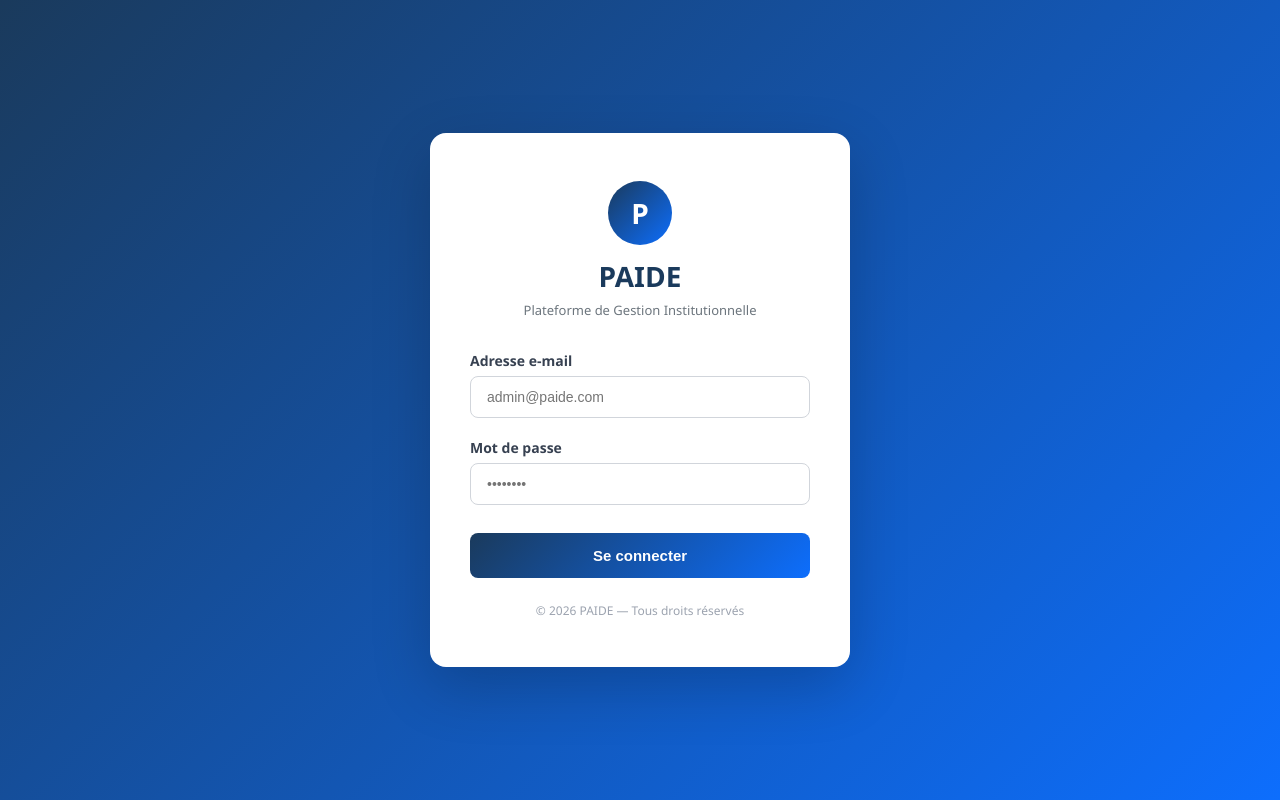
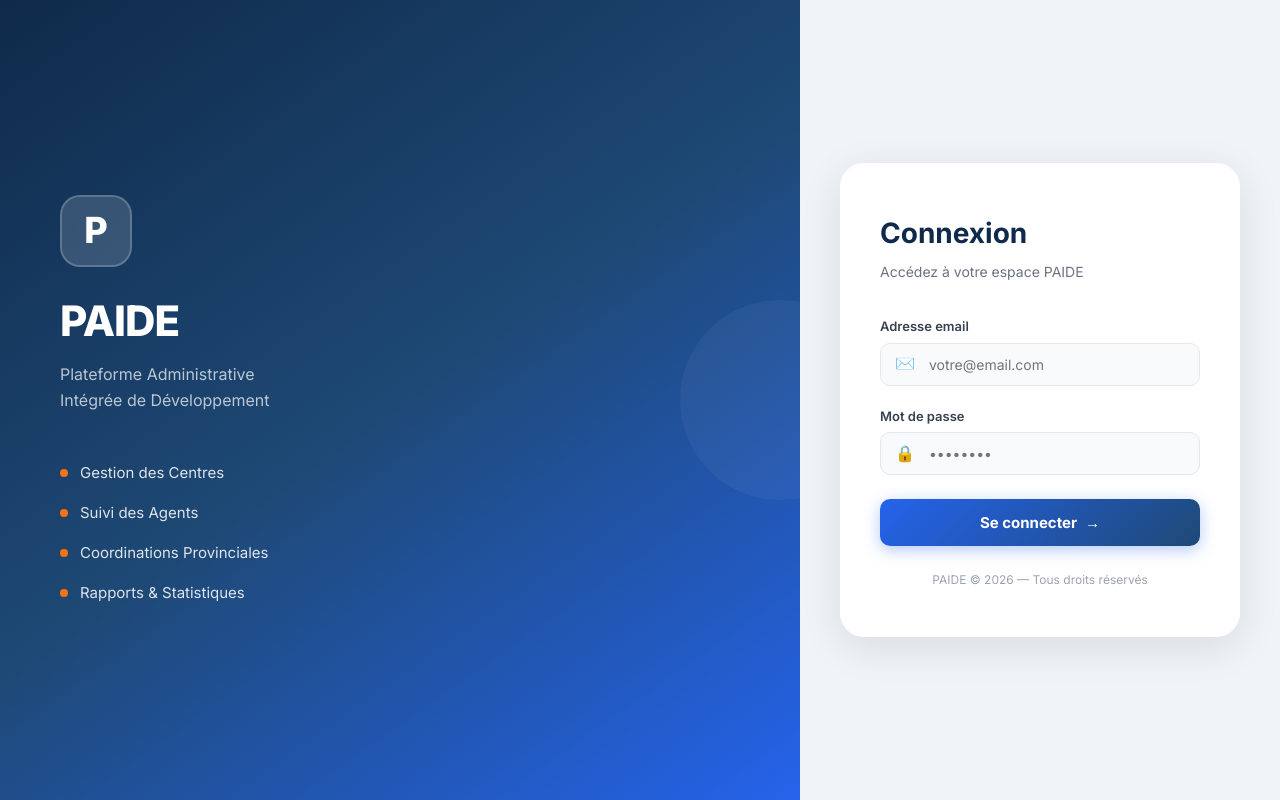
Before and after one commit to Yuuggyy/paide_v0, a React (Vite) app: page / in a window 1280 px wide. Built offline with nearby package versions, Linux system fonts and the light colour scheme; no server answers; the HTML template or start-up script is replaced by a standard one.

Commit message:
Auto-commit agent changes

```diff
--- a/src/components/auth/LoginPage.jsx
+++ b/src/components/auth/LoginPage.jsx
@@ -14,102 +14,183 @@ export default function LoginPage({ onLogin }) {
     const { data, error } = await signIn(email, password);
     if (error) {
       setError('Email ou mot de passe incorrect.');
+      setLoading(false);
     } else {
       onLogin(data.user);
     }
-    setLoading(false);
   };
 
   return (
-    <div style={styles.container}>
-      <div style={styles.card}>
-        <div style={styles.logo}>
-          <div style={styles.logoCircle}>P</div>
-          <h1 style={styles.title}>PAIDE</h1>
-          <p style={styles.subtitle}>Plateforme de Gestion Institutionnelle</p>
+    <div style={styles.wrapper}>
+      {/* Left panel */}
+      <div style={styles.left}>
+        <div style={styles.leftContent}>
+          <div style={styles.logoCircle}>
+            <span style={styles.logoLetter}>P</span>
+          </div>
+          <h1 style={styles.brand}>PAIDE</h1>
+          <p style={styles.brandSub}>Plateforme Administrative<br />Intégrée de Développement</p>
+          <div style={styles.features}>
+            {['Gestion des Centres', 'Suivi des Agents', 'Coordinations Provinciales', 'Rapports & Statistiques'].map((f, i) => (
+              <div key={i} style={styles.featureItem}>
+                <span style={styles.featureDot}></span>
+                <span>{f}</span>
+              </div>
+            ))}
+          </div>
+        </div>
+        <div style={styles.wave}></div>
+      </div>
+
+      {/* Right panel */}
+      <div style={styles.right}>
+        <div style={styles.formBox}>
+          <div style={styles.formHeader}>
+            <h2 style={styles.formTitle}>Connexion</h2>
+            <p style={styles.formSub}>Accédez à votre espace PAIDE</p>
           </div>
 
           <form onSubmit={handleSubmit} style={styles.form}>
-          <div style={styles.field}>
-            <label style={styles.label}>Adresse e-mail</label>
+            <div style={styles.fieldGroup}>
+              <label style={styles.label}>Adresse email</label>
+              <div style={styles.inputWrap}>
+                <span style={styles.inputIcon}>✉️</span>
                 <input
                   type="email"
                   value={email}
                   onChange={e => setEmail(e.target.value)}
-              placeholder="admin@paide.com"
+                  placeholder="votre@email.com"
+                  required
                   style={styles.input}
-              required
                 />
               </div>
-          <div style={styles.field}>
+            </div>
+
+            <div style={styles.fieldGroup}>
               <label style={styles.label}>Mot de passe</label>
+              <div style={styles.inputWrap}>
+                <span style={styles.inputIcon}>🔒</span>
                 <input
                   type="password"
                   value={password}
                   onChange={e => setPassword(e.target.value)}
                   placeholder="••••••••"
+                  required
                   style={styles.input}
-              required
                 />
               </div>
+            </div>
 
-          {error && <div style={styles.error}>{error}</div>}
+            {error && (
+              <div style={styles.errorBox}>
+                ⚠️ {error}
+              </div>
+            )}
 
-          <button type="submit" disabled={loading} style={styles.button}>
-            {loading ? 'Connexion...' : 'Se connecter'}
+            <button type="submit" disabled={loading} style={styles.submitBtn}>
+              {loading ? (
+                <span style={styles.loader}></span>
+              ) : (
+                <>Se connecter <span>→</span></>
+              )}
             </button>
           </form>
 
-        <p style={styles.footer}>© 2026 PAIDE — Tous droits réservés</p>
+          <p style={styles.footer}>
+            PAIDE © {new Date().getFullYear()} — Tous droits réservés
+          </p>
+        </div>
       </div>
     </div>
   );
 }
 
 const styles = {
-  container: {
+  wrapper: {
+    display: 'flex',
     minHeight: '100vh',
+    fontFamily: "'Inter', sans-serif",
+  },
+  left: {
+    flex: 1,
+    background: 'linear-gradient(145deg, #0f2a4a 0%, #1e4976 50%, #2563eb 100%)',
+    display: 'flex',
+    flexDirection: 'column',
+    justifyContent: 'center',
+    padding: '60px',
+    position: 'relative',
+    overflow: 'hidden',
+  },
+  leftContent: { position: 'relative', zIndex: 2 },
+  logoCircle: {
+    width: '72px', height: '72px',
+    borderRadius: '20px',
+    background: 'rgba(255,255,255,0.15)',
+    backdropFilter: 'blur(10px)',
+    border: '2px solid rgba(255,255,255,0.2)',
+    display: 'flex', alignItems: 'center', justifyContent: 'center',
+    marginBottom: '20px',
+  },
+  logoLetter: { fontSize: '36px', fontWeight: '800', color: '#fff' },
+  brand: { fontSize: '42px', fontWeight: '800', color: '#fff', letterSpacing: '-1px', marginBottom: '8px' },
+  brandSub: { fontSize: '16px', color: 'rgba(255,255,255,0.7)', lineHeight: '1.6', marginBottom: '48px' },
+  features: { display: 'flex', flexDirection: 'column', gap: '16px' },
+  featureItem: { display: 'flex', alignItems: 'center', gap: '12px', color: 'rgba(255,255,255,0.85)', fontSize: '15px' },
+  featureDot: { width: '8px', height: '8px', borderRadius: '50%', background: '#f97316', flexShrink: 0 },
+  wave: {
+    position: 'absolute', right: '-80px', top: '50%', transform: 'translateY(-50%)',
+    width: '200px', height: '200px', borderRadius: '50%',
+    background: 'rgba(255,255,255,0.04)', zIndex: 1,
+  },
+  right: {
+    width: '480px',
     display: 'flex',
     alignItems: 'center',
     justifyContent: 'center',
-    background: 'linear-gradient(135deg, #1a3a5c 0%, #0d6efd 100%)',
-    fontFamily: "'Segoe UI', sans-serif",
+    background: '#f0f4f8',
+    padding: '40px',
   },
-  card: {
+  formBox: {
     background: '#fff',
-    borderRadius: '16px',
+    borderRadius: '24px',
     padding: '48px 40px',
     width: '100%',
-    maxWidth: '420px',
-    boxShadow: '0 20px 60px rgba(0,0,0,0.2)',
+    boxShadow: '0 10px 40px rgba(0,0,0,0.1)',
   },
-  logo: { textAlign: 'center', marginBottom: '32px' },
-  logoCircle: {
-    width: '64px', height: '64px', borderRadius: '50%',
-    background: 'linear-gradient(135deg, #1a3a5c, #0d6efd)',
-    color: '#fff', fontSize: '28px', fontWeight: 'bold',
-    display: 'flex', alignItems: 'center', justifyContent: 'center',
-    margin: '0 auto 12px',
+  formHeader: { marginBottom: '32px' },
+  formTitle: { fontSize: '28px', fontWeight: '700', color: '#0f2a4a', marginBottom: '6px' },
+  formSub: { fontSize: '14px', color: '#6b7280' },
+  form: { display: 'flex', flexDirection: 'column', gap: '20px' },
+  fieldGroup: { display: 'flex', flexDirection: 'column', gap: '6px' },
+  label: { fontSize: '13px', fontWeight: '600', color: '#374151' },
+  inputWrap: { display: 'flex', alignItems: 'center', background: '#f9fafb', border: '1.5px solid #e5e7eb', borderRadius: '10px', overflow: 'hidden', transition: 'border-color 0.2s' },
+  inputIcon: { padding: '0 14px', fontSize: '16px' },
+  input: {
+    flex: 1, padding: '12px 14px 12px 0',
+    border: 'none', background: 'transparent',
+    fontSize: '14px', color: '#111827',
+    fontFamily: "'Inter', sans-serif",
   },
-  title: { fontSize: '28px', fontWeight: '700', color: '#1a3a5c', margin: '0' },
-  subtitle: { fontSize: '13px', color: '#6c757d', marginTop: '6px' },
-  form: { display: 'flex', flexDirection: 'column', gap: '20px' },
-  field: { display: 'flex', flexDirection: 'column', gap: '6px' },
-  label: { fontSize: '14px', fontWeight: '600', color: '#374151' },
-  input: {
-    padding: '12px 16px', borderRadius: '8px',
-    border: '1.5px solid #d1d5db', fontSize: '14px',
-    outline: 'none', transition: 'border 0.2s',
+  errorBox: {
+    background: '#fef2f2', border: '1px solid #fecaca',
+    color: '#dc2626', padding: '10px 14px',
+    borderRadius: '8px', fontSize: '13px',
   },
-  error: {
-    background: '#fee2e2', color: '#dc2626',
-    padding: '10px 14px', borderRadius: '8px', fontSize: '13px',
+  submitBtn: {
+    background: 'linear-gradient(135deg, #2563eb, #1e4976)',
+    color: '#fff', border: 'none',
+    padding: '14px', borderRadius: '10px',
+    fontSize: '15px', fontWeight: '700',
+    display: 'flex', alignItems: 'center', justifyContent: 'center', gap: '8px',
+    boxShadow: '0 4px 16px rgba(37,99,235,0.35)',
+    marginTop: '4px',
   },
-  button: {
-    background: 'linear-gradient(135deg, #1a3a5c, #0d6efd)',
-    color: '#fff', padding: '14px', borderRadius: '8px',
-    border: 'none', fontSize: '15px', fontWeight: '600',
-    cursor: 'pointer', marginTop: '8px',
+  loader: {
+    width: '20px', height: '20px',
+    border: '2px solid rgba(255,255,255,0.3)',
+    borderTop: '2px solid #fff',
+    borderRadius: '50%',
+    animation: 'spin 0.8s linear infinite',
   },
-  footer: { textAlign: 'center', marginTop: '24px', fontSize: '12px', color: '#9ca3af' },
+  footer: { textAlign: 'center', fontSize: '12px', color: '#9ca3af', marginTop: '24px' },
 };
--- a/src/components/layout/Sidebar.jsx
+++ b/src/components/layout/Sidebar.jsx
@@ -1,99 +1,174 @@
 import { useState } from 'react';
 
 const MENU_ITEMS = [
-  { key: 'centres', label: 'Centres', icon: '🏛️' },
-  { key: 'coordination', label: 'Coordinations', icon: '🗂️' },
-  { key: 'sous_coordination', label: 'Sous-Coordinations', icon: '📌' },
-  { key: 'agents', label: 'Agents', icon: '👥' },
-  { key: 'filieres', label: 'Filières', icon: '📚' },
-  { key: 'calendrier', label: 'Calendrier', icon: '📅' },
-  { key: 'rapports', label: 'Renseignements', icon: '📋' },
-  { key: 'parametres', label: 'Paramètres', icon: '⚙️' },
+  { key: 'centres',          label: 'Centres',            icon: '🏛️', color: '#2563eb' },
+  { key: 'coordination',     label: 'Coordinations',      icon: '🗂️', color: '#f97316' },
+  { key: 'sous_coordination',label: 'Sous-Coordinations', icon: '📌', color: '#22c55e' },
+  { key: 'agents',           label: 'Agents',             icon: '👥', color: '#2563eb' },
+  { key: 'filieres',         label: 'Filières',           icon: '📚', color: '#f97316' },
+  { key: 'calendrier',       label: 'Calendrier',         icon: '📅', color: '#22c55e' },
+  { key: 'rapports',         label: 'Renseignements',     icon: '📋', color: '#2563eb' },
+  { key: 'parametres',       label: 'Paramètres',         icon: '⚙️', color: '#6b7280' },
 ];
 
 export default function Sidebar({ currentPage, onNavigate, user, profile, onLogout }) {
   const [collapsed, setCollapsed] = useState(false);
 
   const roleLabel = {
-    national: 'Direction Nationale',
-    coordination: 'Coordination Provinciale',
-    sous_coordination: 'Sous-Coordination',
-    centre: 'Admin Centre',
+    national:         '🌍 Direction Nationale',
+    coordination:     '🗂️ Coordination Provinciale',
+    sous_coordination:'📌 Sous-Coordination',
+    centre:           '🏛️ Admin Centre',
   }[profile?.role] || 'Utilisateur';
 
-  // Filtrer le menu selon le rôle
   const visibleItems = MENU_ITEMS.filter(item => {
-    if (profile?.role === 'centre') {
+    if (profile?.role === 'centre')
       return ['agents', 'filieres', 'calendrier', 'rapports', 'parametres'].includes(item.key);
-    }
-    if (profile?.role === 'coordination' || profile?.role === 'sous_coordination') {
+    if (profile?.role === 'coordination' || profile?.role === 'sous_coordination')
       return ['centres', 'agents', 'rapports', 'parametres'].includes(item.key);
-    }
-    return true; // national voit tout
+    return true;
   });
 
   return (
-    <div style={{ ...styles.sidebar, width: collapsed ? '70px' : '240px' }}>
+    <div style={{ ...styles.sidebar, width: collapsed ? '72px' : '250px' }}>
+
+      {/* Logo */}
       <div style={styles.header}>
         <div style={styles.logoWrap}>
           <div style={styles.logoIcon}>P</div>
-          {!collapsed && <span style={styles.logoText}>PAIDE</span>}
+          {!collapsed && (
+            <div>
+              <div style={styles.logoText}>PAIDE</div>
+              <div style={styles.logoSub}>Manager</div>
+            </div>
+          )}
         </div>
         <button onClick={() => setCollapsed(!collapsed)} style={styles.collapseBtn}>
-          {collapsed ? '→' : '←'}
+          {collapsed ? '▶' : '◀'}
         </button>
       </div>
 
+      {/* User info */}
       {!collapsed && (
-        <div style={styles.userInfo}>
-          <div style={styles.userAvatar}>{user?.email?.[0]?.toUpperCase()}</div>
-          <div>
+        <div style={styles.userBox}>
+          <div style={styles.avatar}>
+            {(profile?.full_name || user?.email || 'U')[0].toUpperCase()}
+          </div>
+          <div style={{ minWidth: 0 }}>
             <div style={styles.userName}>{profile?.full_name || 'Admin'}</div>
             <div style={styles.userRole}>{roleLabel}</div>
           </div>
         </div>
       )}
 
+      {/* Nav */}
       <nav style={styles.nav}>
-        {visibleItems.map(item => (
+        {!collapsed && <div style={styles.navSection}>NAVIGATION</div>}
+        {visibleItems.map(item => {
+          const active = currentPage === item.key;
+          return (
             <button
               key={item.key}
               onClick={() => onNavigate(item.key)}
+              title={collapsed ? item.label : ''}
               style={{
                 ...styles.navItem,
-              ...(currentPage === item.key ? styles.navItemActive : {}),
+                ...(active ? { ...styles.navActive, borderLeft: `3px solid ${item.color}` } : {}),
+                justifyContent: collapsed ? 'center' : 'flex-start',
               }}
-            title={collapsed ? item.label : ''}
             >
-            <span style={styles.navIcon}>{item.icon}</span>
-            {!collapsed && <span style={styles.navLabel}>{item.label}</span>}
+              <span style={{ fontSize: '18px', flexShrink: 0 }}>{item.icon}</span>
+              {!collapsed && (
+                <span style={{ ...styles.navLabel, color: active ? '#fff' : 'rgba(255,255,255,0.7)' }}>
+                  {item.label}
+                </span>
+              )}
+              {!collapsed && active && <span style={styles.activeDot}></span>}
             </button>
-        ))}
+          );
+        })}
       </nav>
 
-      <button onClick={onLogout} style={styles.logoutBtn} title={collapsed ? 'Déconnexion' : ''}>
-        <span>🚪</span>
-        {!collapsed && <span>Déconnexion</span>}
+      {/* Logout */}
+      <div style={styles.footer}>
+        <button onClick={onLogout} style={{ ...styles.logoutBtn, justifyContent: collapsed ? 'center' : 'flex-start' }} title={collapsed ? 'Déconnexion' : ''}>
+          <span style={{ fontSize: '18px' }}>🚪</span>
+          {!collapsed && <span style={{ fontSize: '13px', fontWeight: '500' }}>Déconnexion</span>}
         </button>
+      </div>
     </div>
   );
 }
 
 const styles = {
-  sidebar: { height: '100vh', background: '#1a3a5c', color: '#fff', display: 'flex', flexDirection: 'column', transition: 'width 0.3s', overflow: 'hidden', position: 'fixed', left: 0, top: 0, zIndex: 100, fontFamily: "'Segoe UI', sans-serif" },
-  header: { display: 'flex', alignItems: 'center', justifyContent: 'space-between', padding: '20px 16px', borderBottom: '1px solid rgba(255,255,255,0.1)' },
+  sidebar: {
+    height: '100vh',
+    background: 'linear-gradient(180deg, #0f2a4a 0%, #1a3a5c 60%, #1e4976 100%)',
+    display: 'flex', flexDirection: 'column',
+    transition: 'width 0.25s cubic-bezier(0.4,0,0.2,1)',
+    overflow: 'hidden',
+    position: 'fixed', left: 0, top: 0,
+    zIndex: 100,
+    fontFamily: "'Inter', sans-serif",
+    boxShadow: '4px 0 24px rgba(0,0,0,0.15)',
+  },
+  header: {
+    display: 'flex', alignItems: 'center', justifyContent: 'space-between',
+    padding: '20px 16px',
+    borderBottom: '1px solid rgba(255,255,255,0.08)',
+  },
   logoWrap: { display: 'flex', alignItems: 'center', gap: '10px' },
-  logoIcon: { width: '36px', height: '36px', borderRadius: '8px', background: '#0d6efd', display: 'flex', alignItems: 'center', justifyContent: 'center', fontWeight: '700', fontSize: '18px', flexShrink: 0 },
-  logoText: { fontSize: '20px', fontWeight: '700', color: '#fff' },
-  collapseBtn: { background: 'none', border: 'none', color: '#94a3b8', cursor: 'pointer', fontSize: '16px', padding: '4px' },
-  userInfo: { display: 'flex', alignItems: 'center', gap: '10px', padding: '16px', background: 'rgba(255,255,255,0.05)' },
-  userAvatar: { width: '36px', height: '36px', borderRadius: '50%', background: '#0d6efd', display: 'flex', alignItems: 'center', justifyContent: 'center', fontWeight: '700', fontSize: '16px', flexShrink: 0 },
-  userName: { fontSize: '13px', fontWeight: '600', color: '#f1f5f9' },
-  userRole: { fontSize: '11px', color: '#94a3b8', marginTop: '2px' },
-  nav: { flex: 1, padding: '12px 8px', display: 'flex', flexDirection: 'column', gap: '4px', overflowY: 'auto' },
-  navItem: { display: 'flex', alignItems: 'center', gap: '12px', padding: '10px 12px', borderRadius: '8px', background: 'none', border: 'none', color: '#94a3b8', cursor: 'pointer', fontSize: '14px', textAlign: 'left', width: '100%', transition: 'all 0.2s' },
-  navItemActive: { background: '#0d6efd', color: '#fff' },
-  navIcon: { fontSize: '18px', flexShrink: 0 },
-  navLabel: { fontWeight: '500' },
-  logoutBtn: { display: 'flex', alignItems: 'center', gap: '10px', padding: '14px 16px', background: 'rgba(255,255,255,0.05)', border: 'none', color: '#f87171', cursor: 'pointer', fontSize: '14px', fontWeight: '500', width: '100%', borderTop: '1px solid rgba(255,255,255,0.1)' },
+  logoIcon: {
+    width: '38px', height: '38px', borderRadius: '10px', flexShrink: 0,
+    background: 'linear-gradient(135deg, #2563eb, #f97316)',
+    display: 'flex', alignItems: 'center', justifyContent: 'center',
+    fontSize: '20px', fontWeight: '800', color: '#fff',
+    boxShadow: '0 4px 12px rgba(37,99,235,0.4)',
+  },
+  logoText: { fontSize: '18px', fontWeight: '800', color: '#fff', lineHeight: 1.1 },
+  logoSub:  { fontSize: '10px', color: 'rgba(255,255,255,0.45)', letterSpacing: '1px', textTransform: 'uppercase' },
+  collapseBtn: {
+    background: 'rgba(255,255,255,0.08)', border: 'none',
+    color: 'rgba(255,255,255,0.5)', cursor: 'pointer',
+    width: '28px', height: '28px', borderRadius: '6px',
+    display: 'flex', alignItems: 'center', justifyContent: 'center',
+    fontSize: '10px',
+  },
+  userBox: {
+    display: 'flex', alignItems: 'center', gap: '10px',
+    padding: '14px 16px',
+    background: 'rgba(255,255,255,0.05)',
+    borderBottom: '1px solid rgba(255,255,255,0.06)',
+  },
+  avatar: {
+    width: '36px', height: '36px', borderRadius: '10px', flexShrink: 0,
+    background: 'linear-gradient(135deg, #22c55e, #16a34a)',
+    display: 'flex', alignItems: 'center', justifyContent: 'center',
+    fontSize: '15px', fontWeight: '700', color: '#fff',
+  },
+  userName: { fontSize: '13px', fontWeight: '600', color: '#f1f5f9', whiteSpace: 'nowrap', overflow: 'hidden', textOverflow: 'ellipsis' },
+  userRole: { fontSize: '11px', color: 'rgba(255,255,255,0.45)', marginTop: '2px' },
+  nav: { flex: 1, padding: '12px 8px', display: 'flex', flexDirection: 'column', gap: '2px', overflowY: 'auto' },
+  navSection: { fontSize: '10px', fontWeight: '700', color: 'rgba(255,255,255,0.3)', letterSpacing: '1.2px', padding: '8px 10px 4px', textTransform: 'uppercase' },
+  navItem: {
+    display: 'flex', alignItems: 'center', gap: '10px',
+    padding: '10px 12px', borderRadius: '10px',
+    background: 'none', border: 'none', borderLeft: '3px solid transparent',
+    color: 'rgba(255,255,255,0.6)', cursor: 'pointer',
+    fontSize: '13px', textAlign: 'left', width: '100%',
+    transition: 'all 0.15s ease',
+  },
+  navActive: {
+    background: 'rgba(255,255,255,0.12)',
+    color: '#fff',
+  },
+  navLabel: { flex: 1, fontWeight: '500' },
+  activeDot: { width: '6px', height: '6px', borderRadius: '50%', background: '#f97316', flexShrink: 0 },
+  footer: { padding: '12px 8px', borderTop: '1px solid rgba(255,255,255,0.08)' },
+  logoutBtn: {
+    display: 'flex', alignItems: 'center', gap: '10px',
+    width: '100%', padding: '10px 12px', borderRadius: '10px',
+    background: 'none', border: 'none',
+    color: '#f87171', cursor: 'pointer',
+  },
 };
--- a/src/index.css
+++ b/src/index.css
@@ -1,8 +1,155 @@
-*, *::before, *::after { box-sizing: border-box; margin: 0; padding: 0; }
-body { font-family: 'Segoe UI', Tahoma, Geneva, Verdana, sans-serif; background: #f8fafc; color: #374151; }
-input:focus, select:focus, textarea:focus { outline: none; border-color: #1a3a5c !important; box-shadow: 0 0 0 3px rgba(26,58,92,0.1); }
-button:hover { opacity: 0.9; }
-a { text-decoration: none; }
-::-webkit-scrollbar { width: 6px; }
-::-webkit-scrollbar-track { background: #f1f5f9; }
-::-webkit-scrollbar-thumb { background: #cbd5e1; border-radius: 3px; }
+@import url('https://fonts.googleapis.com/css2?family=Inter:wght@300;400;500;600;700;800&display=swap');
+
+:root {
+  --blue-900: #0f2a4a;
+  --blue-800: #1a3a5c;
+  --blue-700: #1e4976;
+  --blue-600: #2563eb;
+  --blue-500: #3b82f6;
+  --blue-100: #dbeafe;
+  --blue-50:  #eff6ff;
+
+  --orange-500: #f97316;
+  --orange-400: #fb923c;
+  --orange-100: #ffedd5;
+  --orange-50:  #fff7ed;
+
+  --green-500: #22c55e;
+  --green-400: #4ade80;
+  --green-100: #dcfce7;
+  --green-50:  #f0fdf4;
+
+  --gray-900: #111827;
+  --gray-700: #374151;
+  --gray-500: #6b7280;
+  --gray-300: #d1d5db;
+  --gray-100: #f3f4f6;
+  --gray-50:  #f9fafb;
+
+  --white: #ffffff;
+  --shadow-sm: 0 1px 3px rgba(0,0,0,0.08), 0 1px 2px rgba(0,0,0,0.06);
+  --shadow-md: 0 4px 16px rgba(0,0,0,0.08), 0 2px 6px rgba(0,0,0,0.05);
+  --shadow-lg: 0 10px 40px rgba(0,0,0,0.12), 0 4px 12px rgba(0,0,0,0.06);
+  --radius-sm: 8px;
+  --radius-md: 12px;
+  --radius-lg: 16px;
+  --radius-xl: 24px;
+}
+
+*, *::before, *::after {
+  box-sizing: border-box;
+  margin: 0;
+  padding: 0;
+}
+
+html { scroll-behavior: smooth; }
+
+body {
+  font-family: 'Inter', 'Segoe UI', sans-serif;
+  background: #f0f4f8;
+  color: var(--gray-700);
+  font-size: 14px;
+  line-height: 1.6;
+  -webkit-font-smoothing: antialiased;
+}
+
+/* Scrollbar */
+::-webkit-scrollbar { width: 5px; height: 5px; }
+::-webkit-scrollbar-track { background: transparent; }
+::-webkit-scrollbar-thumb { background: var(--gray-300); border-radius: 10px; }
+::-webkit-scrollbar-thumb:hover { background: var(--blue-500); }
+
+/* Focus */
+input:focus, select:focus, textarea:focus {
+  outline: none;
+  border-color: var(--blue-500) !important;
+  box-shadow: 0 0 0 3px rgba(59,130,246,0.15);
+}
+
+/* Inputs */
+input, select, textarea {
+  font-family: 'Inter', sans-serif;
+  transition: border-color 0.2s, box-shadow 0.2s;
+}
+
+/* Buttons */
+button {
+  font-family: 'Inter', sans-serif;
+  cursor: pointer;
+  transition: all 0.2s ease;
+}
+button:hover { transform: translateY(-1px); }
+button:active { transform: translateY(0); }
+
+a { text-decoration: none; color: inherit; }
+
+/* Utility classes */
+.card {
+  background: var(--white);
+  border-radius: var(--radius-md);
+  box-shadow: var(--shadow-sm);
+  border: 1px solid rgba(0,0,0,0.05);
+  transition: box-shadow 0.2s, transform 0.2s;
+}
+.card:hover {
+  box-shadow: var(--shadow-md);
+  transform: translateY(-2px);
+}
+
+.badge {
+  display: inline-flex;
+  align-items: center;
+  padding: 3px 10px;
+  border-radius: 20px;
+  font-size: 12px;
+  font-weight: 600;
+}
+.badge-green { background: var(--green-100); color: #15803d; }
+.badge-blue  { background: var(--blue-100);  color: var(--blue-700); }
+.badge-orange{ background: var(--orange-100);color: #c2410c; }
+
+.btn {
+  display: inline-flex;
+  align-items: center;
+  gap: 6px;
+  padding: 10px 20px;
+  border-radius: var(--radius-sm);
+  font-size: 14px;
+  font-weight: 600;
+  border: none;
+}
+.btn-primary {
+  background: linear-gradient(135deg, var(--blue-600), var(--blue-700));
+  color: var(--white);
+  box-shadow: 0 2px 8px rgba(37,99,235,0.3);
+}
+.btn-primary:hover { box-shadow: 0 4px 16px rgba(37,99,235,0.4); }
+
+.btn-orange {
+  background: linear-gradient(135deg, var(--orange-500), #ea6c00);
+  color: var(--white);
+  box-shadow: 0 2px 8px rgba(249,115,22,0.3);
+}
+
+.btn-secondary {
+  background: var(--gray-100);
+  color: var(--gray-700);
+  border: 1px solid var(--gray-300);
+}
+
+/* Animations */
+@keyframes fadeIn {
+  from { opacity: 0; transform: translateY(8px); }
+  to   { opacity: 1; transform: translateY(0); }
+}
+@keyframes slideIn {
+  from { opacity: 0; transform: translateX(-10px); }
+  to   { opacity: 1; transform: translateX(0); }
+}
+.fade-in  { animation: fadeIn  0.3s ease forwards; }
+.slide-in { animation: slideIn 0.3s ease forwards; }
+
+/* Responsive */
+@media (max-width: 768px) {
+  body { font-size: 13px; }
+}
```
Lines whose indentation alone changed are shown as unchanged.
